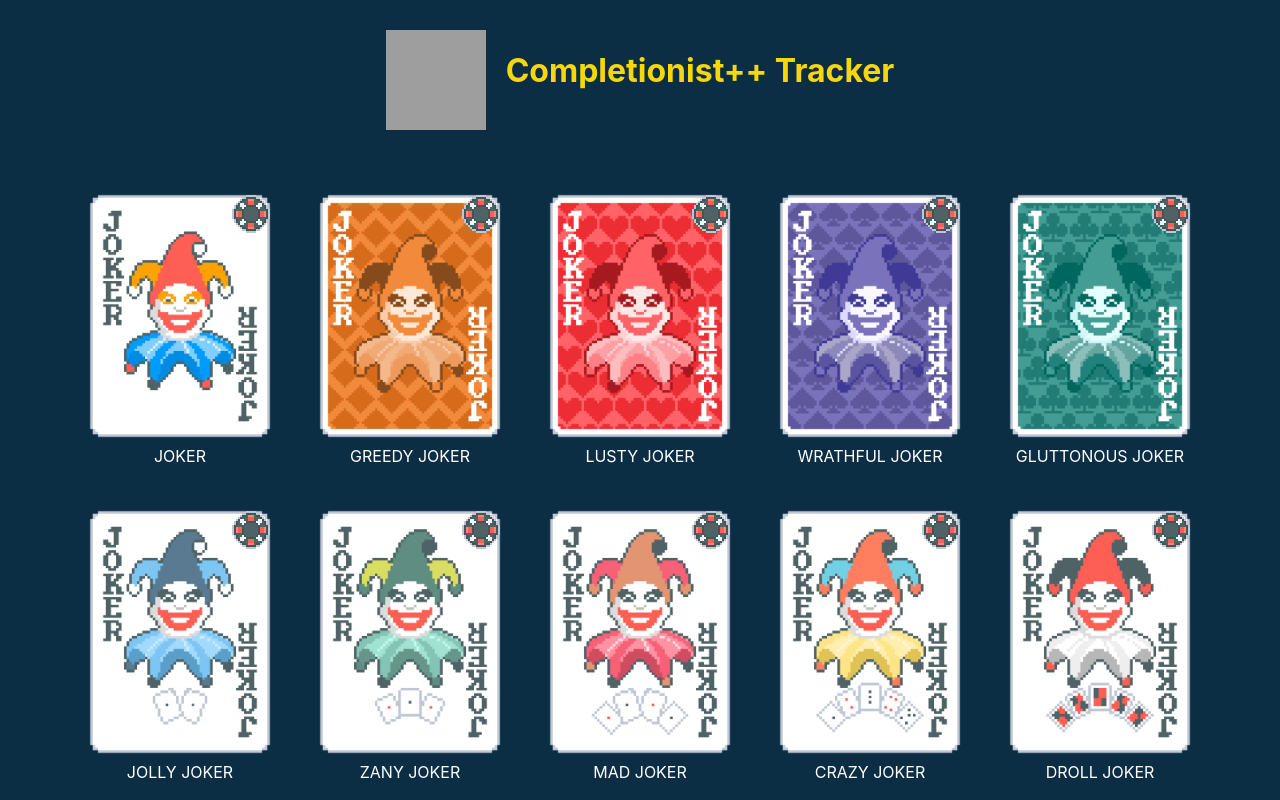
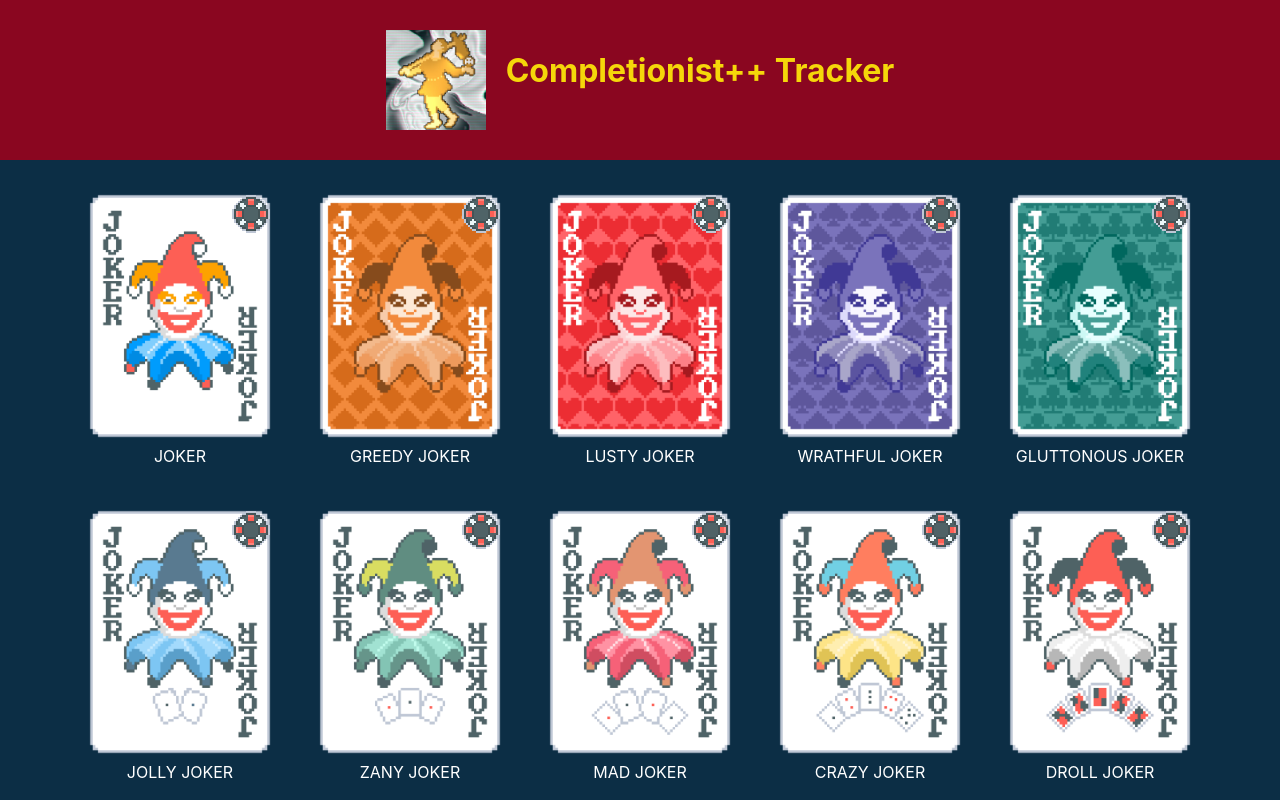
Before and after one commit to anna-liang/balatro-gold-sticker-tracker, a React (Create React App) app: page / in a window 1280 px wide. Shown: the top 800 px of the page. Built offline with nearby package versions, Linux system fonts and the light colour scheme; grey boxes are pictures that could not be loaded; the HTML template or start-up script is replaced by a standard one.

Commit message:
Update header

```diff
--- a/src/App.module.css
+++ b/src/App.module.css
@@ -1,6 +1,7 @@
 .app {
   text-align: center;
   background-color: #0c2e45;
+  min-height: 100vh;
 }
 
 .heading {
@@ -8,7 +9,9 @@
   flex-direction: row;
   justify-content: center;
   padding-top: 30px;
-  margin-bottom: 40px;
+  padding-bottom: 30px;
+  margin-bottom: 10px;
+  background-color: #8a0620;
 }
 
 .icon {
```
Also changed, not shown: public/completionist-icon.jpg (added).
